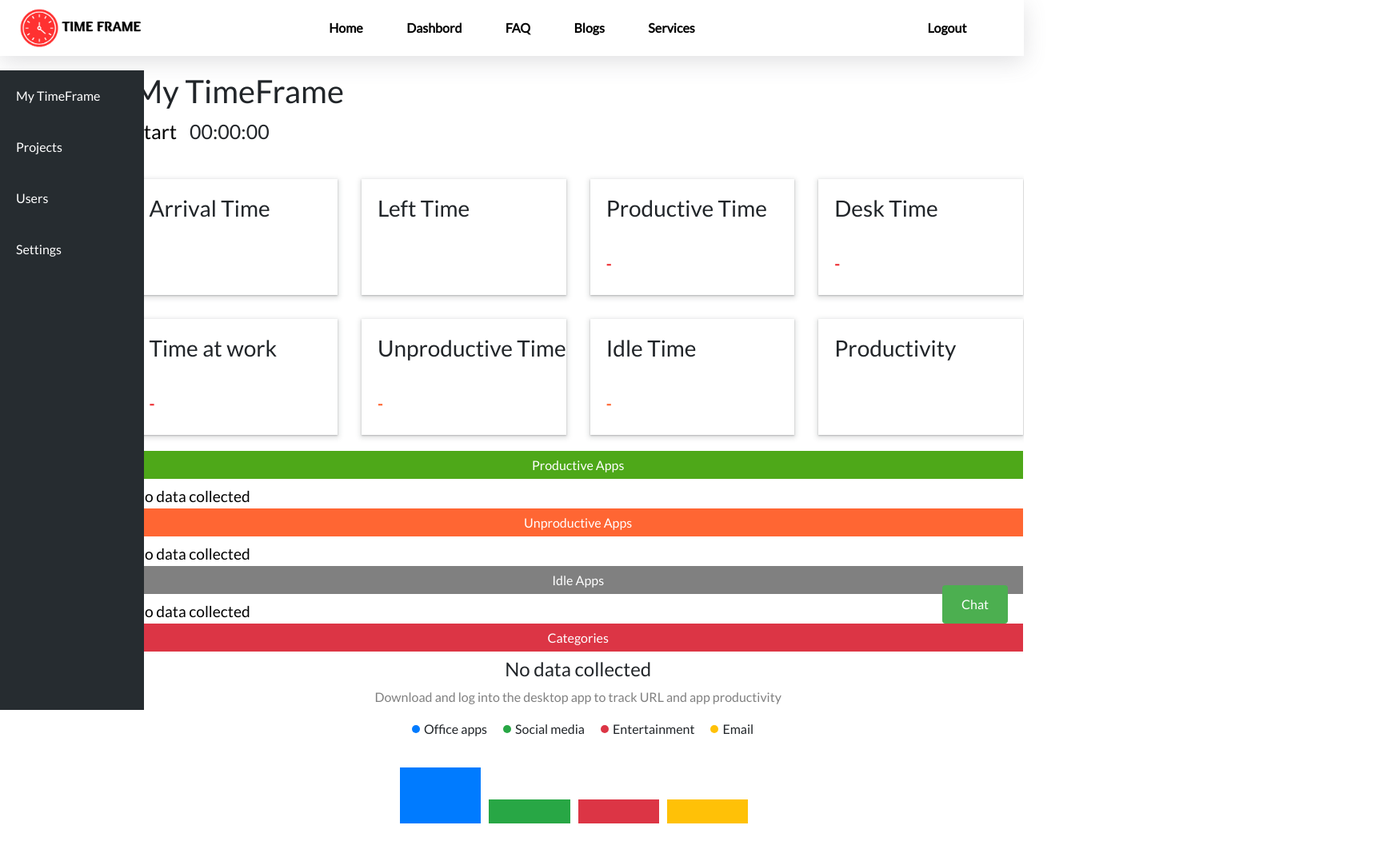
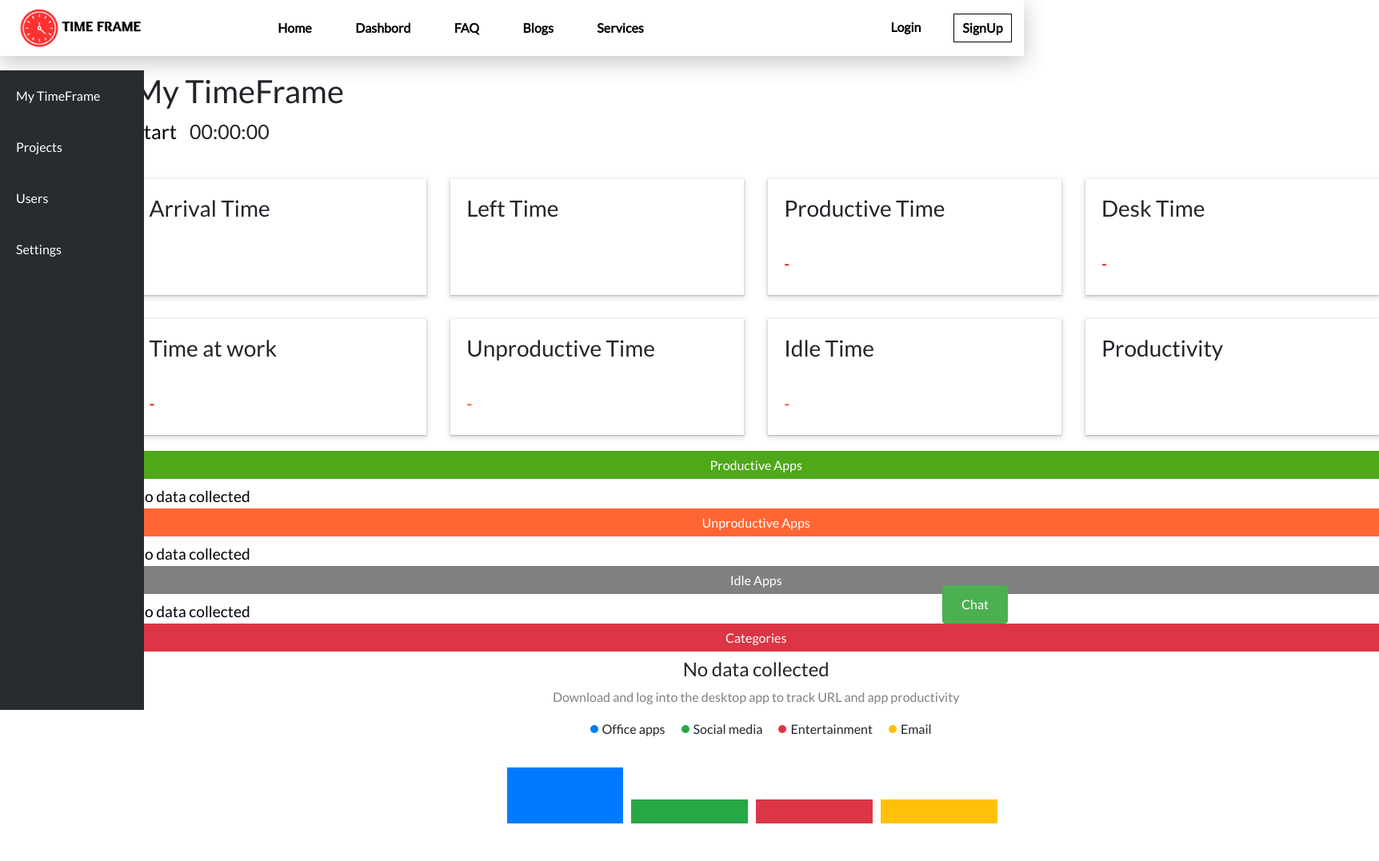
Before and after one commit to Smoke221/Time-Tracking-App, a plain HTML site: page Frontend/dashboard.html in a window 1280 px wide. Shown: the top 1077 px of the page at 80% size, 1724 px wide, since content can reach past the window. Drawn offline with nearby package versions, Linux system fonts and the light colour scheme.

Commit message:
updating

```diff
--- a/Backend/index.js
+++ b/Backend/index.js
@@ -2,6 +2,7 @@
 const { connection } = require("./configs/db")
 const { userRouter } = require("./router/user.router")
 const cookieParser = require("cookie-parser")
+const GoogleStrategy = require('passport-google-oauth20').Strategy;
 const { authanticate } = require("./middleware/authanticate")
 const { dataRouter } = require("./router/userDataRoute")
 const {passport} = require("./middleware/google_oAuth")
@@ -27,7 +28,7 @@
 
 
 app.get('/auth/google',
-    passport.authenticate('google', { scope: ['profile', 'email'] }));
+    passport.authenticate('google', { scope: ['email', 'profile'] }));
 
 app.get('/auth/google/callback',
     passport.authenticate('google', { failureRedirect: '/login', session: false }),
--- a/Frontend/scripts/dashboard.js
+++ b/Frontend/scripts/dashboard.js
@@ -1,3 +1,6 @@
+$(function () {
+    $("nav").load("navbar.html")
+})
 
 $(function () {
     $("footer").load("footer.html")
--- a/Frontend/style/dashboard.css
+++ b/Frontend/style/dashboard.css
@@ -54,7 +54,7 @@
     grid-template-rows: auto;
     height: 40vh;
     /* width: 200%; */
-    width: 100%;
+    width: 140%;
     gap: 30px;
     box-sizing: border-box;
     margin-top: 40px;
@@ -104,7 +104,7 @@
     display: grid;
     grid-template-columns: repeat(1, 1fr);
     /* width: 200%; */
-    width: 100%;
+    width: 140%;
     margin-top: 20px;
 }
 
@@ -135,7 +135,7 @@
 /* category container */
 #categories {
     /* width: 200%; */
-    width: 100%;
+    width: 140%;
     margin-bottom: 50px;
 }
 
```
Also changed, not shown: README.md.
